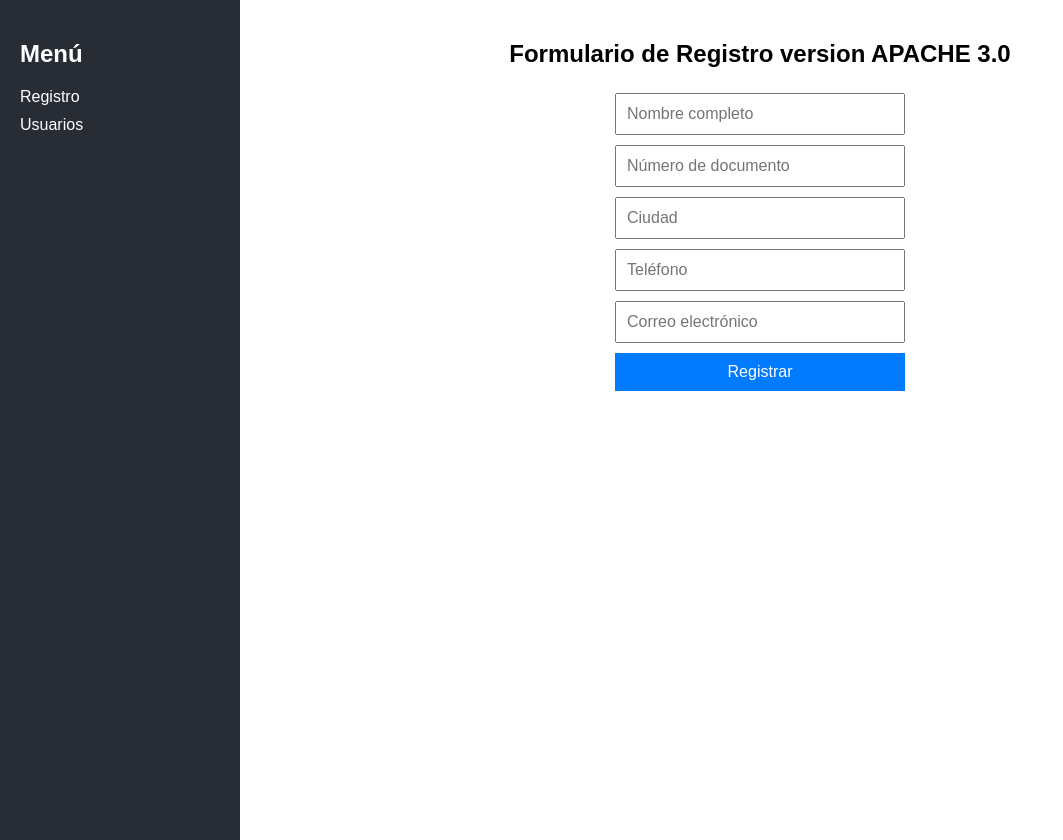
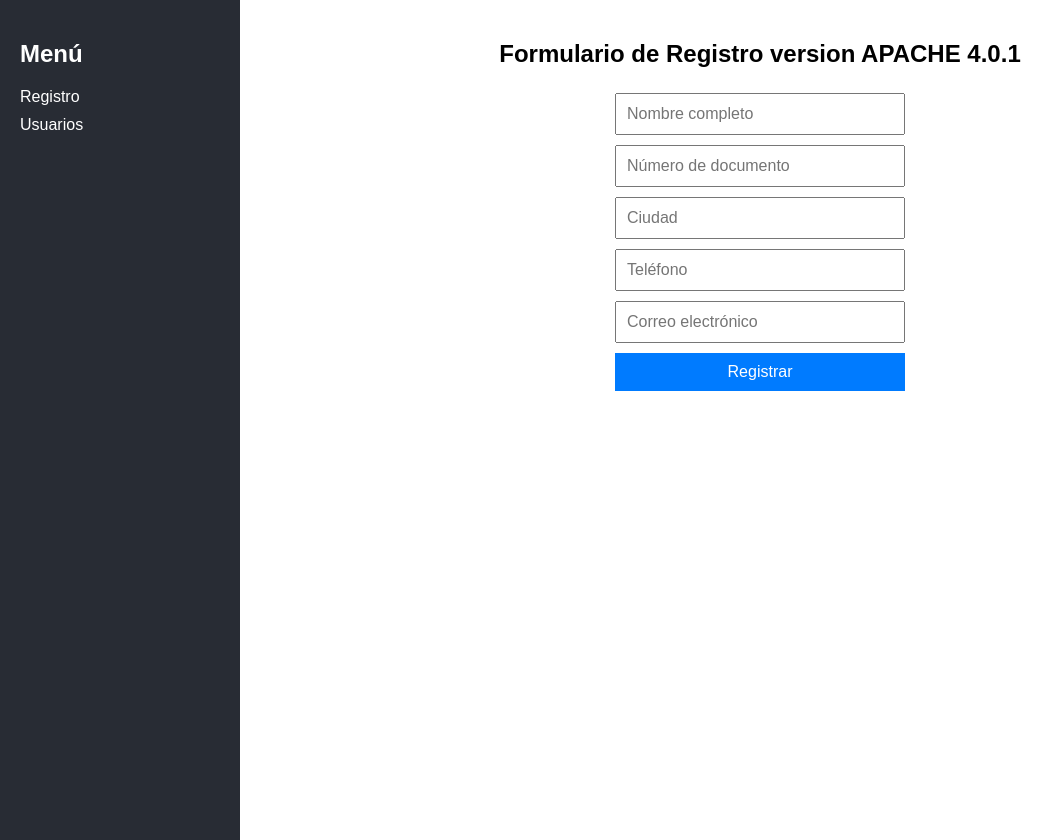
Before and after one commit to AndresGuevara18/4-proyecto-azure, a website built with webpack: page src/index.html in a window 1280 px wide. Shown: the whole page, without its empty margins (0-1063 px from the left). Built offline with nearby package versions, Linux system fonts and the light colour scheme.

```diff
--- a/src/index.html
+++ b/src/index.html
@@ -16,7 +16,7 @@
     </div>
 
     <div class="container">
-        <h2>Formulario de Registro version APACHE 3.0</h2>
+        <h2>Formulario de Registro version APACHE 4.0.1</h2>
         <form id="registroForm">
             <input type="text" id="nombre" placeholder="Nombre completo" required>
             <input type="text" id="documento" placeholder="Número de documento" required>
```
